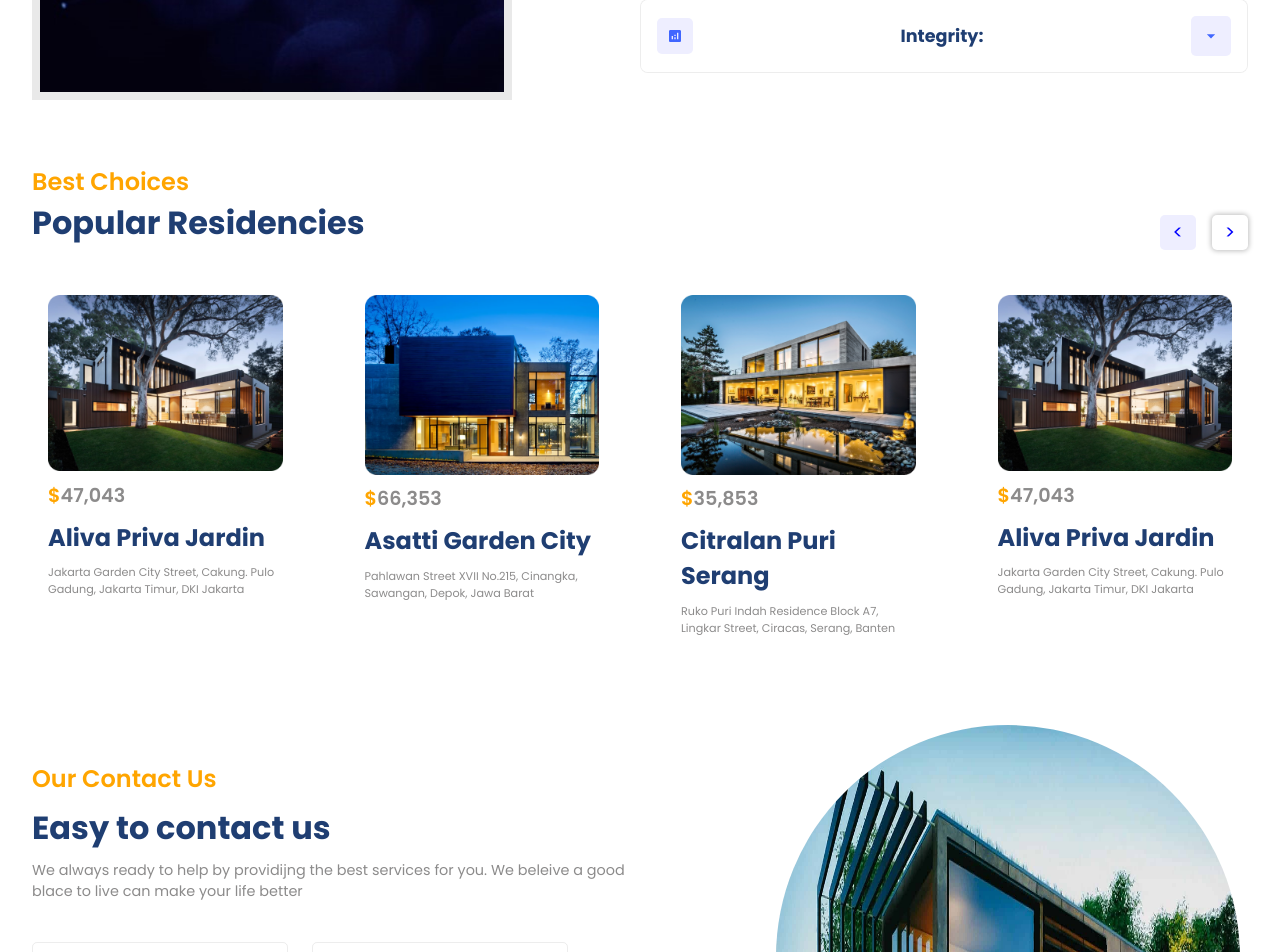
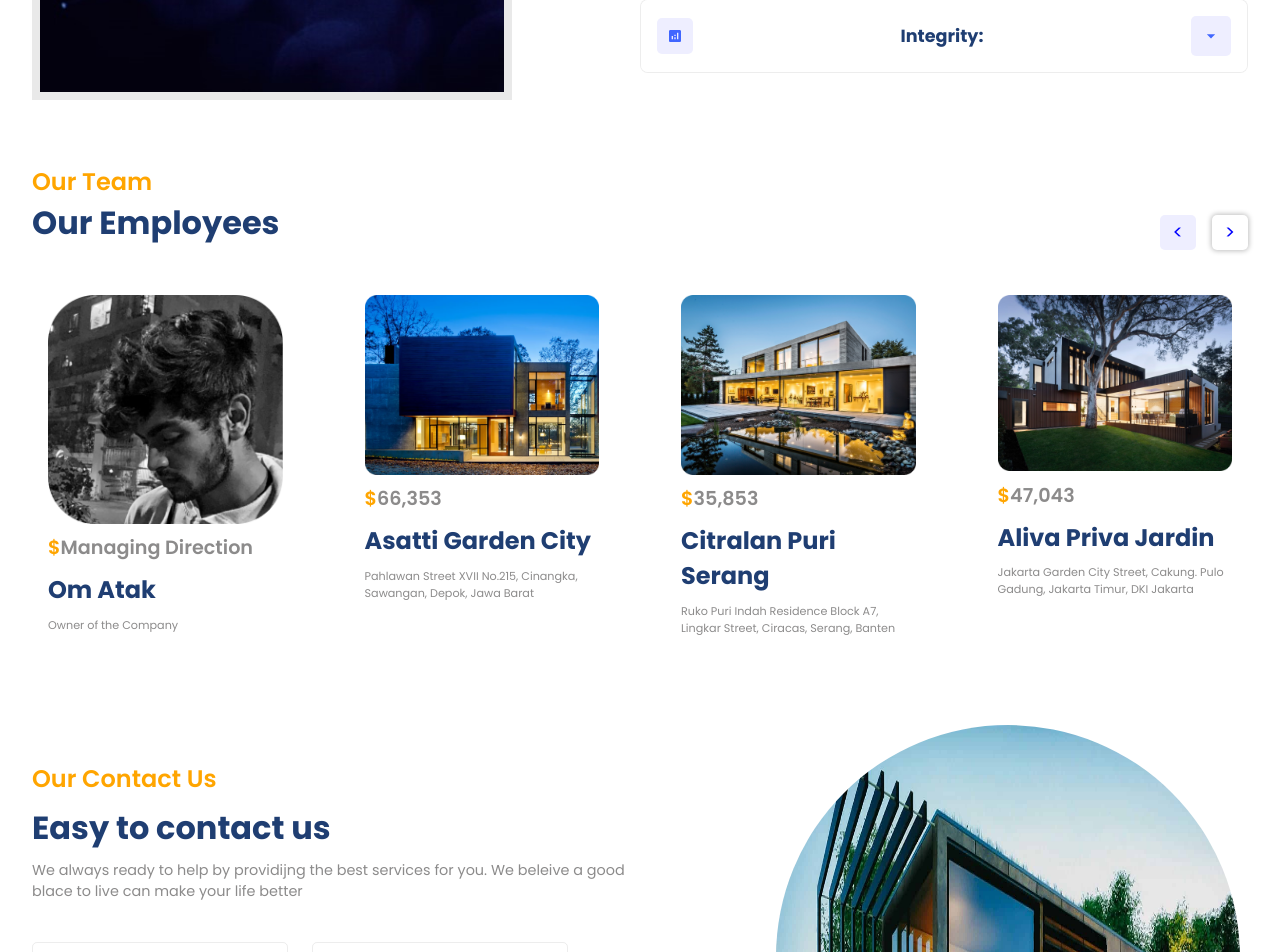
Before and after one commit to KrishayNair/telecomwebsite, a React (Vite) app: page / in a window 1280 px wide. Shown: the part 1447-2399 px from the top of the page. Built offline with nearby package versions, Linux system fonts and the light colour scheme.

Commit message:
team page started

```diff
--- a/src/components/Residencies/Residencies.jsx
+++ b/src/components/Residencies/Residencies.jsx
@@ -10,8 +10,8 @@ const Residencies = () => {
     <div id="residencies" className="r-wrapper">
       <div className="paddings innerWidth r-container">
         <div className="flexColStart r-head">
-          <span className="orangeText">Best Choices</span>
-          <span className="primaryText">Popular Residencies</span>
+          <span className="orangeText">Our Team</span>
+          <span className="primaryText">Our Employees</span>
         </div>
         <Swiper {...sliderSettings}>
           <SlideNextButton />
--- a/src/utils/slider.json
+++ b/src/utils/slider.json
@@ -1,9 +1,9 @@
 [
   {
-    "name": "Aliva Priva Jardin",
-    "price": "47,043",
-    "detail": "Jakarta Garden City Street, Cakung. Pulo Gadung, Jakarta Timur, DKI Jakarta",
-    "image": "./r1.png"
+    "name": "Om Atak",
+    "price": "Managing Direction",
+    "detail": "Owner of the Company",
+    "image": "./e2.png"
   },
   {
     "name": "Asatti Garden City",
```
Also changed, not shown: public/e1.png (added), public/e2.png (added).
